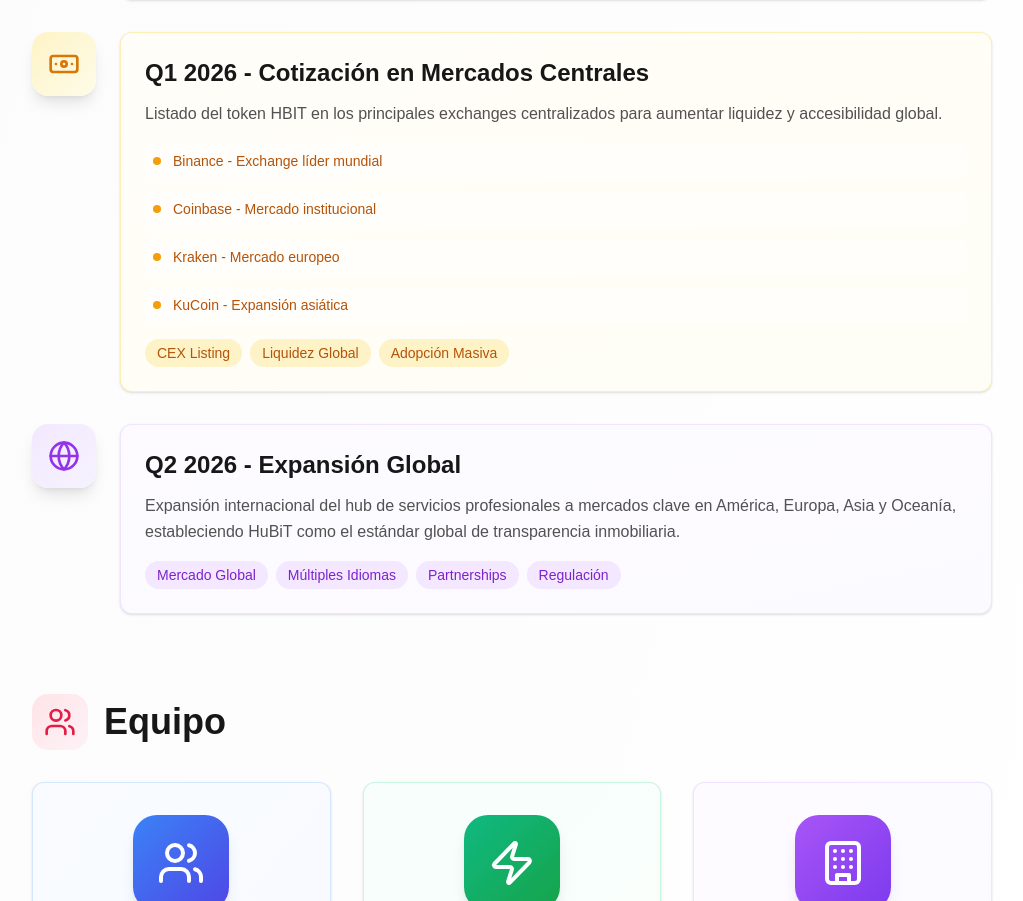
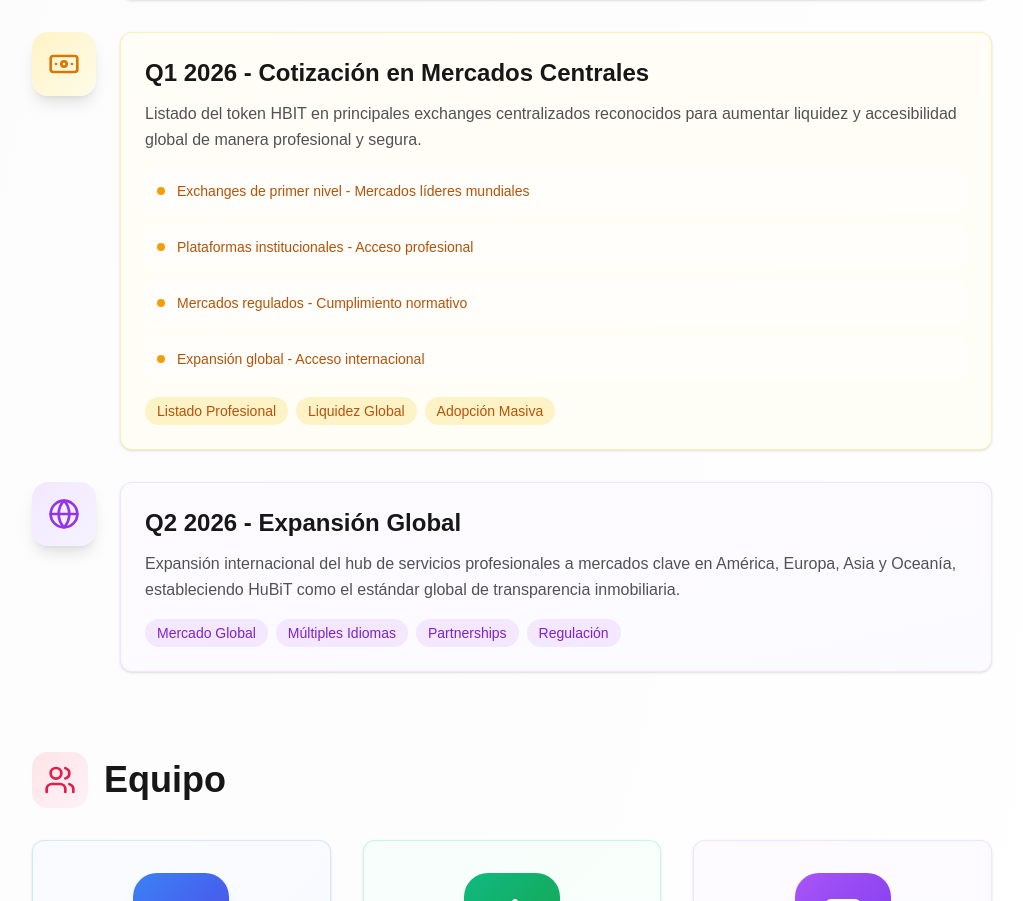
Before and after one commit to Hubit85/HubitApp, a Next.js app: page /whitepaper in a window 1280 px wide. Shown: the part 3876-4777 px from the top of the page, without its empty margins (128-1151 px from the left). Built offline with nearby package versions, Linux system fonts and the light colour scheme.

Commit message:
feat(whitepaper): Remove specific CEX names from Q1 2026 roadmap

```diff
--- a/src/pages/whitepaper.tsx
+++ b/src/pages/whitepaper.tsx
@@ -454,28 +454,28 @@ export default function WhitepaperPage() {
                   <CardContent className="p-6">
                     <h3 className="text-2xl font-semibold text-neutral-900 mb-3">Q1 2026 - Cotización en Mercados Centrales</h3>
                     <p className="text-neutral-600 leading-relaxed mb-4">
-                      Listado del token HBIT en los principales exchanges centralizados para aumentar liquidez y accesibilidad global.
+                      Listado del token HBIT en principales exchanges centralizados reconocidos para aumentar liquidez y accesibilidad global de manera profesional y segura.
                     </p>
                     <div className="space-y-3 mb-4">
-                      <div className="flex items-center gap-3 p-2 bg-white/60 rounded-lg">
+                      <div className="flex items-center gap-3 p-3 bg-white/60 rounded-xl">
                         <div className="w-2 h-2 bg-amber-500 rounded-full"></div>
-                        <span className="text-amber-700 font-medium text-sm">Binance - Exchange líder mundial</span>
+                        <span className="text-amber-700 font-medium text-sm">Exchanges de primer nivel - Mercados líderes mundiales</span>
                       </div>
-                      <div className="flex items-center gap-3 p-2 bg-white/60 rounded-lg">
+                      <div className="flex items-center gap-3 p-3 bg-white/60 rounded-xl">
                         <div className="w-2 h-2 bg-amber-500 rounded-full"></div>
-                        <span className="text-amber-700 font-medium text-sm">Coinbase - Mercado institucional</span>
+                        <span className="text-amber-700 font-medium text-sm">Plataformas institucionales - Acceso profesional</span>
                       </div>
-                      <div className="flex items-center gap-3 p-2 bg-white/60 rounded-lg">
+                      <div className="flex items-center gap-3 p-3 bg-white/60 rounded-xl">
                         <div className="w-2 h-2 bg-amber-500 rounded-full"></div>
-                        <span className="text-amber-700 font-medium text-sm">Kraken - Mercado europeo</span>
+                        <span className="text-amber-700 font-medium text-sm">Mercados regulados - Cumplimiento normativo</span>
                       </div>
-                      <div className="flex items-center gap-3 p-2 bg-white/60 rounded-lg">
+                      <div className="flex items-center gap-3 p-3 bg-white/60 rounded-xl">
                         <div className="w-2 h-2 bg-amber-500 rounded-full"></div>
-                        <span className="text-amber-700 font-medium text-sm">KuCoin - Expansión asiática</span>
+                        <span className="text-amber-700 font-medium text-sm">Expansión global - Acceso internacional</span>
                       </div>
                     </div>
                     <div className="flex flex-wrap gap-2">
-                      <span className="px-3 py-1 bg-amber-100 text-amber-700 rounded-full text-sm font-medium">CEX Listing</span>
+                      <span className="px-3 py-1 bg-amber-100 text-amber-700 rounded-full text-sm font-medium">Listado Profesional</span>
                       <span className="px-3 py-1 bg-amber-100 text-amber-700 rounded-full text-sm font-medium">Liquidez Global</span>
                       <span className="px-3 py-1 bg-amber-100 text-amber-700 rounded-full text-sm font-medium">Adopción Masiva</span>
                     </div>
```
